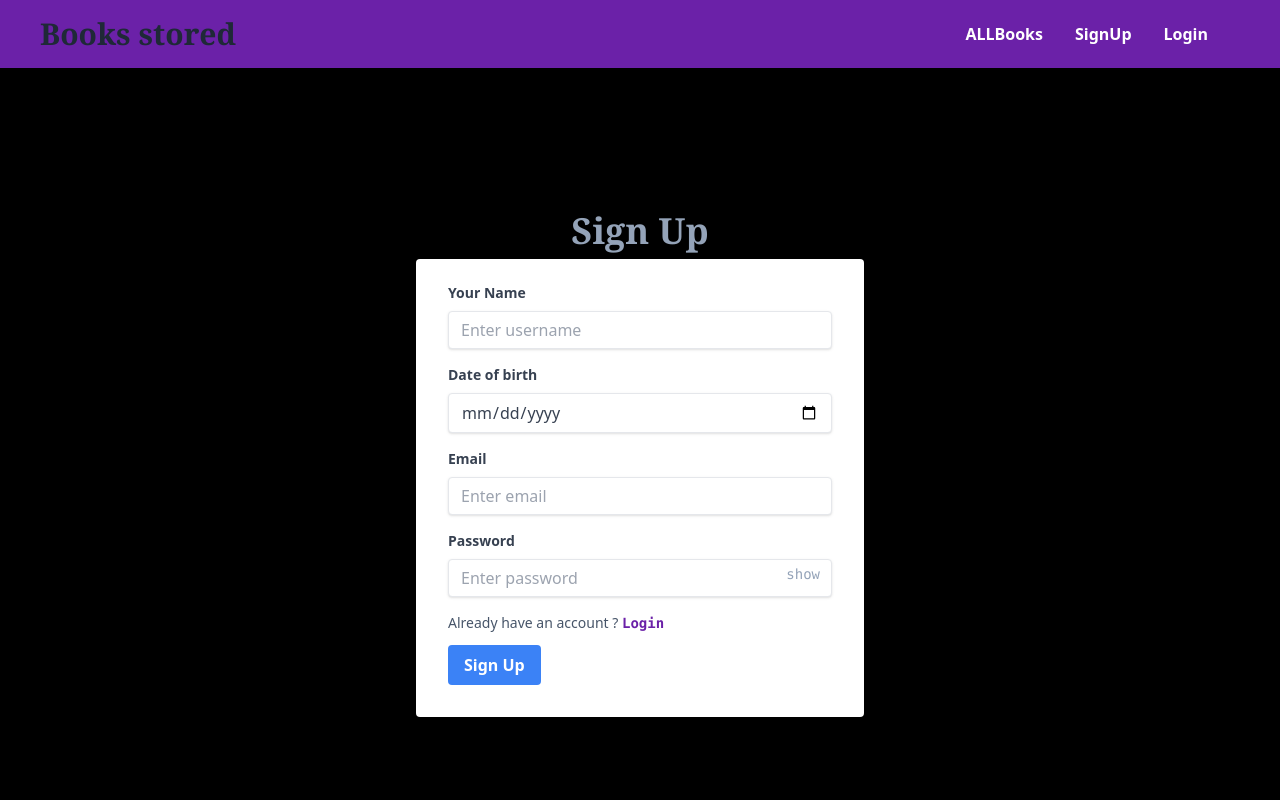
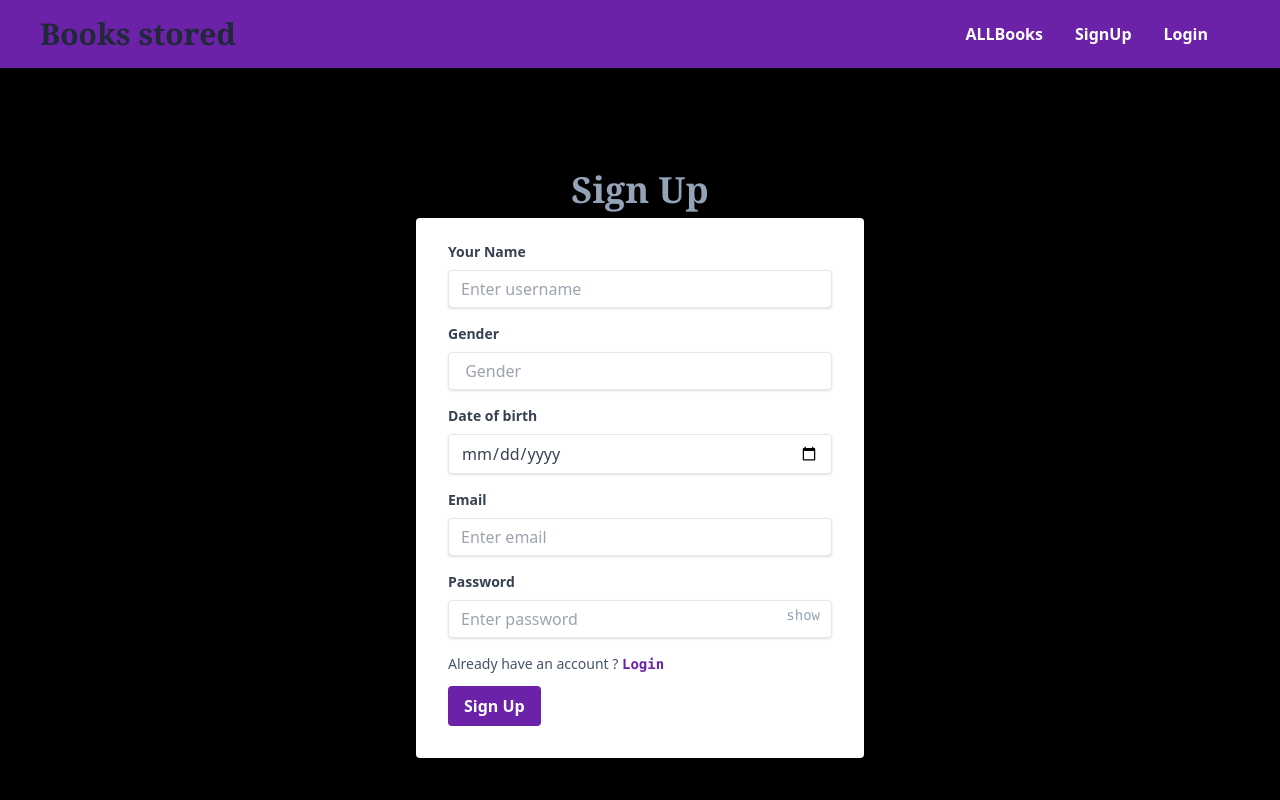
Before and after one commit to AMAscientist5/book-store, a React (Vite) app: page /signup in a window 1280 px wide. Shown: the top 800 px of the page. Built offline with nearby package versions, Linux system fonts and the light colour scheme; no server answers.

Commit message:
some more modification

```diff
--- a/src/components/Login.tsx
+++ b/src/components/Login.tsx
@@ -119,7 +119,7 @@ const Login = () => {
 
           <div className="flex items-center justify-between">
             <button
-              className="bg-blue-500  text-white font-bold py-2 px-4 rounded focus:outline-none focus:shadow-outline"
+              className="bg-purple-800  text-white font-bold py-2 px-4 rounded focus:outline-none focus:shadow-outline"
               type="submit"
             >
               Login
--- a/src/components/SignUp.tsx
+++ b/src/components/SignUp.tsx
@@ -73,6 +73,26 @@ const SignUp = () => {
               placeholder="Enter username"
               id="name"
               {...register("name", { required: "name is required" })}
+            />
+            {errors.name && (
+              <p className="text-red-500 text-xs italic">
+                Username is required
+              </p>
+            )}
+          </div>
+          <div className="mb-4">
+            <label
+              className="block text-gray-700 text-sm font-bold mb-2"
+              htmlFor="username"
+            >
+              Gender
+            </label>
+            <input
+              className={`shadow appearance-none border rounded w-full py-2 px-3 text-gray-700 leading-tight focus:outline-none focus:shadow-outline ${
+                errors.name ? "border-red-500" : ""
+              }`}
+              type="text"
+              placeholder=" Gender"
             />
             {errors.name && (
               <p className="text-red-500 text-xs italic">
@@ -167,7 +187,7 @@ const SignUp = () => {
           </h2>
           <div className="flex items-center justify-between">
             <button
-              className="bg-blue-500  text-white font-bold py-2 px-4 rounded focus:outline-none focus:shadow-outline"
+              className="bg-purple-800  text-white font-bold py-2 px-4 rounded focus:outline-none focus:shadow-outline"
               type="submit"
             >
               Sign Up
```
Also changed, not shown: public/books.png.
